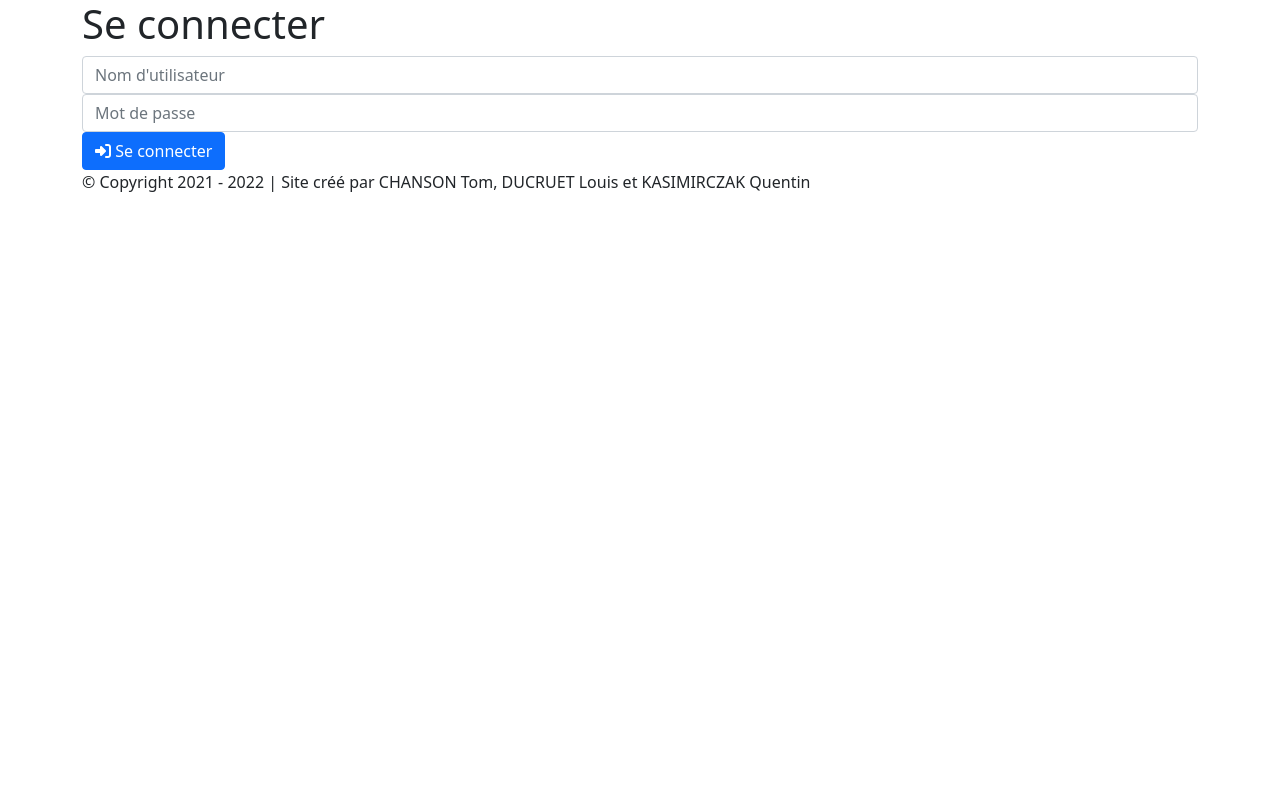
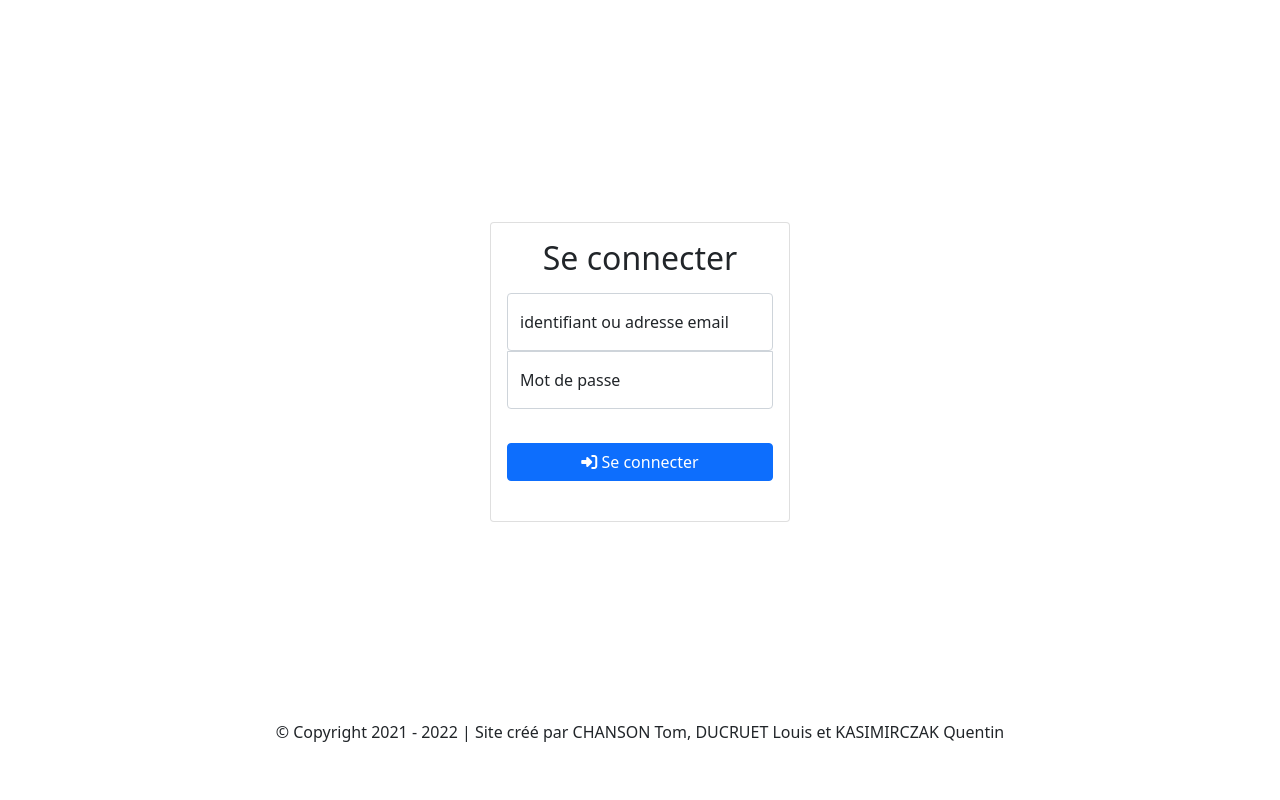
Before and after one commit to Epsius-44/Raminagrobis-Event, a PHP site: page /admin/login.php in a window 1280 px wide. Run offline with PHP 8.4, Linux system fonts and the light colour scheme; some libraries are stand-ins or nearby versions.

Commit message:
design du formulaire avec boostrap pour se connecter

```diff
--- a/admin/campaign.php
+++ b/admin/campaign.php
@@ -130,7 +130,7 @@ include "../src/layout/headerAdmin.php";
                         $item = 6;
                         echo "<div class='col-12 btn-group-vertical'>";
                         for ($y = 0; $y <= intdiv(count($sector_lines), $item); $y++) {
-                            echo "<div class='btn-group'>";
+                            echo "<div class='btn-group flex-wrap'>";
                             $nbr_x = (count($sector_lines) - $y * $item >= $item) ? $item : count($sector_lines) - $y * $item;
                             for ($x = 1; $x <= $nbr_x; $x++) {
                                 $value = $sector_lines[($x - 1) + $y * $item]["id"];
@@ -143,7 +143,7 @@ include "../src/layout/headerAdmin.php";
                                         name='$name'
                                         onchange='checkbox_count(this)'
                                         $checked>
-                                        <label class='btn btn-outline-success col-md-2 py-3' for='$value' id='label_$value'>$sector_name</label>
+                                        <label class='btn btn-outline-success col-md-2 py-3 overflow-hidden rounded-0' for='$value' id='label_$value'>$sector_name</label>
                                       ";
                             }
                             echo "</div>";
@@ -259,8 +259,6 @@ include "../src/layout/headerAdmin.php";
             })
     })()
 
-
-
 </script>
 <?php
 include "../src/layout/footer.php";
--- a/admin/login.php
+++ b/admin/login.php
@@ -2,40 +2,40 @@
 $title = "Connexion à votre compte";
 include "../src/layout/headerAdmin.php";
 ?>
-<main>
-    <section id="home-hero">
-        <div class="container">
-            <div class="container-form">
-                <h1>Se connecter</h1>
-                <form action="?" id="register" method="POST">
-
+<main class="form-signin text-center mx-auto">
+                <div class="card" style="width: 100%;">
+                    <div class="card-body">
+                        <h1 class="h2 mb-3 fw-normal">Se connecter</h1>
+                        <form action="?" id="register" method="POST" class="">
+                            <div class="form-floating">
                                 <input type="text"
-                           class="form-control"
-                           id="username"
-                           name="username"
-                           placeholder="Nom d'utilisateur"
+                                       class="form-control form-login"
+                                       id="login"
+                                       name="login"
+                                       placeholder="jean@raminagrobis.fr"
                                        value=""
                                        maxlength="255"
                                        required>
-
-
+                                <label for="login">identifiant ou adresse email</label>
+                            </div>
+                                <div class="form-floating">
                                 <input type="password"
-                           class="form-control"
+                                       class="form-control form-login"
                                        id="password"
                                        name="password"
-                           placeholder="Mot de passe"
+                                       placeholder="password"
                                        value=""
                                        maxlength="36"
                                        minlength="8"
                                        required>
-
-                    <button type="submit" class="btn btn-primary">
-                        <span class="fas fa-sign-in-alt"></span> Se connecter
+                                <label for="password">Mot de passe</label>
+                            </div>
+                            <button type="submit" class="btn btn-primary my-4 w-100">
+                                <span class="fas fa-sign-in-alt"></span>  Se connecter
                             </button>
                         </form>
                     </div>
                 </div>
-    </section>
 </main>
 <?php
 include "../src/layout/footer.php";
--- a/assets/css/style.css
+++ b/assets/css/style.css
@@ -0,0 +1,40 @@
+html,
+body {
+    height: 100%;
+}
+
+body {
+    display: flex;
+    flex-direction: column;
+    align-items: center;
+    padding-top: 40px;
+    padding-bottom: 40px;
+}
+
+.form-signin {
+    width: 100%;
+    max-width: 330px;
+    padding: 15px;
+    margin: auto;
+}
+
+.form-signin input[type="email"] {
+    margin-bottom: -1px;
+    border-bottom-right-radius: 0;
+    border-bottom-left-radius: 0;
+}
+
+.form-signin input[type="password"] {
+    margin-bottom: 10px;
+    border-top-left-radius: 0;
+    border-top-right-radius: 0;
+}
+
+.footer {
+    position: absolute;
+    bottom: 0;
+    width: 100%;
+    height: 60px;
+    background: #000000;
+    color: #FFFFFF;
+}
--- a/index.php
+++ b/index.php
@@ -6,7 +6,7 @@ include_once "./src/config.php";
 include_once "./src/actions/database-connection.php";
 $result = sqlCommand("SELECT * FROM form WHERE id=:form_id", [":form_id" => $form_id], $conn);
 $today = date("Y-m-d");
-if (empty($result) or $today <= $result[0]['start_date'] or $today > $result[0]['end_date']) {
+if (empty($result) or $today < $result[0]['start_date'] or $today > $result[0]['end_date']) {
     die("
         <main>
             <div class='container'>
--- a/src/layout/footer.php
+++ b/src/layout/footer.php
@@ -1,5 +1,5 @@
 <footer id="footer">
-    <div class="container">
+    <div class="container my-3 text-center">
         <span>
             <?php
             if (date("Y") != 2021) {
--- a/src/layout/headerAdmin.php
+++ b/src/layout/headerAdmin.php
@@ -2,7 +2,7 @@
 <html lang="fr">
 <head>
     <meta charset="UTF-8">
-    <link rel="stylesheet" href="./assets/css/style.css">
+    <link rel="stylesheet" href="../assets/css/style.css">
     <meta name="viewport"
           content="width=device-width, user-scalable=no, initial-scale=1.0, maximum-scale=1.0, minimum-scale=1.0">
     <meta http-equiv="X-UA-Compatible" content="ie=edge">
```
Lines whose indentation alone changed are shown as unchanged.
